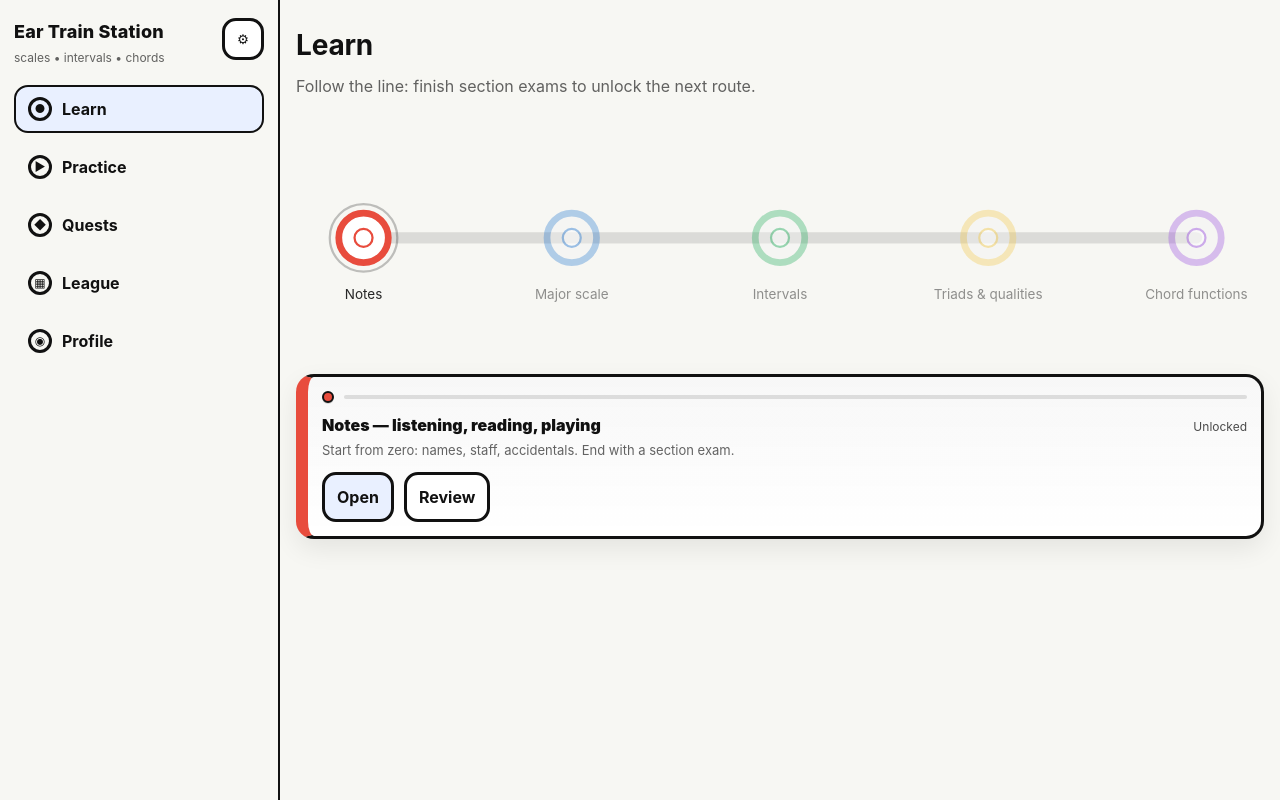
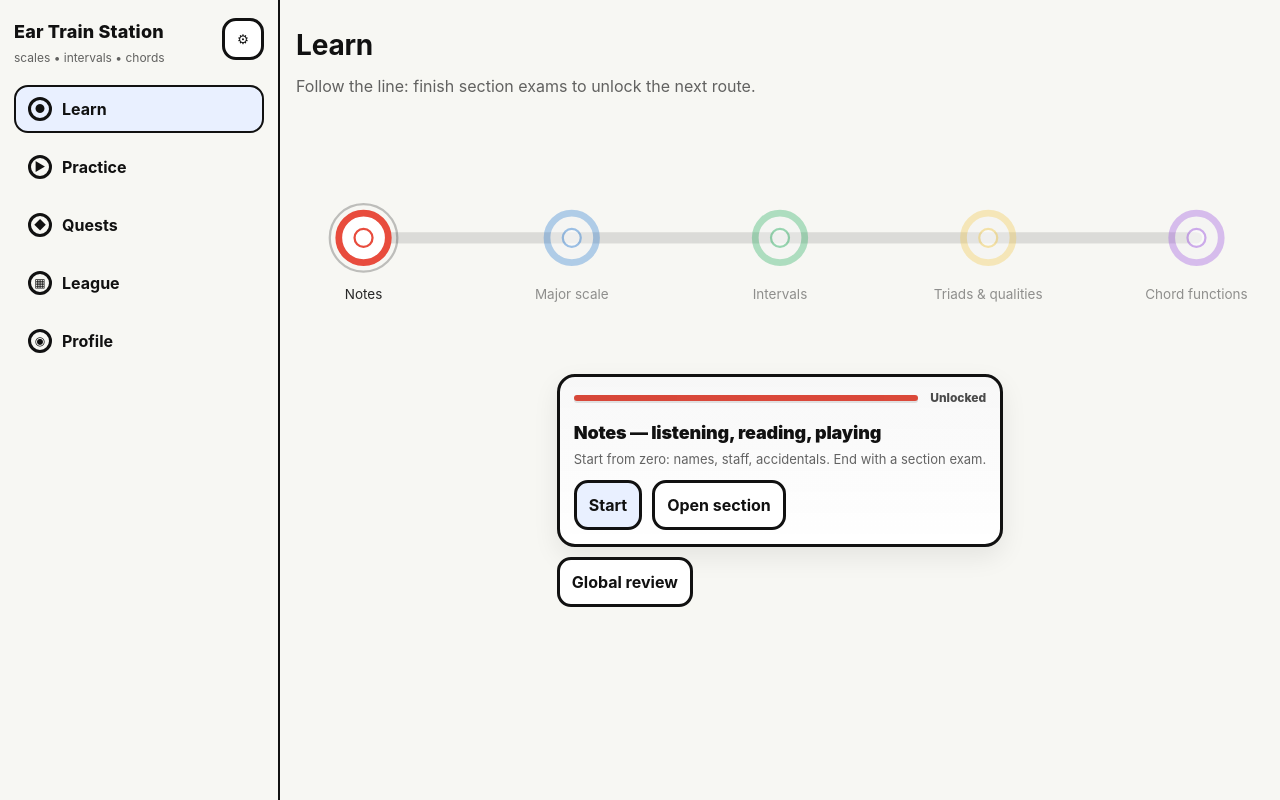
Before and after one commit to wpwcbc/ear-train-station, a React (Vite) app: page /learn in a window 1280 px wide. Built offline with nearby package versions, Linux system fonts and the light colour scheme.

Commit message:
Learn map: station-sign card + Start CTA

```diff
--- a/src/App.css
+++ b/src/App.css
@@ -342,47 +342,69 @@
 }
 
 .learnMapCard {
+  /* wrapper only (actual card look is StationSignCard) */
+  max-width: 980px;
+  margin: 0 auto;
+}
+
+.stationSign {
+  --sign-accent: var(--route-blue);
   border: 3px solid var(--ink);
   border-radius: 18px;
   background:
     linear-gradient(180deg, rgba(17, 17, 17, 0.03), rgba(17, 17, 17, 0.0)),
     var(--card);
   box-shadow: var(--shadow);
-  padding: 14px;
-  border-left-width: 12px;
+  overflow: hidden;
 }
 
-.learnMapCardRail {
+.stationSignTop {
   display: flex;
   align-items: center;
-  gap: 10px;
-  margin-bottom: 10px;
+  gap: 12px;
+  padding: 12px 14px 10px;
 }
 
-.learnMapCardDot {
-  width: 12px;
-  height: 12px;
+.stationSignLine {
+  height: 6px;
+  flex: 1;
   border-radius: 999px;
-  border: 2px solid var(--ink);
-  box-shadow: 0 1px 0 rgba(17, 17, 17, 0.15);
+  background:
+    linear-gradient(90deg, rgba(17, 17, 17, 0.08), rgba(17, 17, 17, 0.06)),
+    var(--sign-accent);
+  box-shadow: 0 2px 0 rgba(17, 17, 17, 0.10);
 }
 
-.learnMapCardRailLine {
-  height: 4px;
-  flex: 1;
-  border-radius: 999px;
-  background: rgba(17, 17, 17, 0.12);
+.stationSignStatus {
+  font-size: 12px;
+  font-weight: 800;
+  opacity: 0.75;
+  white-space: nowrap;
 }
 
-.learnMapCardTitle {
-  font-weight: 900;
-  font-size: 16px;
+.stationSignMain {
+  padding: 2px 14px 12px;
 }
 
-.learnMapCardBlurb {
-  margin-top: 4px;
+.stationSignTitle {
+  font-weight: 950;
+  font-size: 18px;
+  letter-spacing: -0.01em;
+}
+
+.stationSignSubtitle {
+  margin-top: 5px;
   color: var(--muted);
   font-size: 13px;
+  line-height: 1.35;
+}
+
+.stationSignActions {
+  padding: 0 14px 14px;
+  display: flex;
+  gap: 10px;
+  flex-wrap: wrap;
+  align-items: center;
 }
 
 .cardLink { text-decoration: none; }
--- a/src/buildInfo.ts
+++ b/src/buildInfo.ts
@@ -1,6 +1,6 @@
 // AUTO-GENERATED by scripts/gen-build-info.mjs
 export const BUILD_INFO = {
-  commit: "3287406",
-  committedAt: "2026-02-06T11:03:09+08:00",
-  builtAt: "2026-02-06T04:01:27.701Z",
+  commit: "d3cfeba",
+  committedAt: "2026-02-06T12:01:47+08:00",
+  builtAt: "2026-02-06T05:01:47.544Z",
 } as const;
--- a/src/components/LearnMap.tsx
+++ b/src/components/LearnMap.tsx
@@ -3,6 +3,8 @@ import { Link } from 'react-router-dom';
 import type { Progress } from '../lib/progress';
 import { SECTIONS, type SectionId } from '../lib/sections';
 import { isSectionComplete, isSectionUnlocked } from '../lib/sectionProgress';
+import { nextStationInSection } from '../lib/sectionStations';
+import { StationSignCard } from './StationSignCard';
 
 export function LearnMap({ progress }: { progress: Progress }) {
   const [selected, setSelected] = useState<SectionId>(SECTIONS[0].id);
@@ -85,34 +87,38 @@ export function LearnMap({ progress }: { progress: Progress }) {
         })}
       </svg>
 
-      <div className="learnMapCard" style={{ borderLeftColor: selectedSection.color }}>
-        <div className="learnMapCardRail" aria-hidden="true">
-          <span className="learnMapCardDot" style={{ background: selectedSection.color }} />
-          <span className="learnMapCardRailLine" />
-        </div>
+      <div className="learnMapCard">
+        <StationSignCard
+          accent={selectedSection.color}
+          title={selectedSection.title}
+          subtitle={selectedSection.blurb}
+          statusRight={
+            isSectionComplete(progress, selectedSection.id)
+              ? 'Completed'
+              : isSectionUnlocked(progress, selectedSection.id)
+                ? 'Unlocked'
+                : 'Locked'
+          }
+          actions={[
+            {
+              label: isSectionComplete(progress, selectedSection.id) ? 'Review' : 'Start',
+              variant: 'primary',
+              to: isSectionUnlocked(progress, selectedSection.id)
+                ? `/lesson/${nextStationInSection(progress, selectedSection.id)}`
+                : undefined,
+              disabled: !isSectionUnlocked(progress, selectedSection.id),
+            },
+            {
+              label: 'Open section',
+              to: isSectionUnlocked(progress, selectedSection.id) ? `/learn/section/${selectedSection.id}` : undefined,
+              disabled: !isSectionUnlocked(progress, selectedSection.id),
+            },
+          ]}
+        />
 
-        <div style={{ display: 'flex', justifyContent: 'space-between', gap: 12, alignItems: 'baseline' }}>
-          <div>
-            <div className="learnMapCardTitle">{selectedSection.title}</div>
-            <div className="learnMapCardBlurb">{selectedSection.blurb}</div>
-          </div>
-          <div style={{ fontSize: 12, opacity: 0.75, textAlign: 'right' }}>
-            {isSectionComplete(progress, selectedSection.id) ? 'Completed' : isSectionUnlocked(progress, selectedSection.id) ? 'Unlocked' : 'Locked'}
-          </div>
-        </div>
-
-        <div style={{ marginTop: 12, display: 'flex', gap: 10, flexWrap: 'wrap', alignItems: 'center' }}>
-          {isSectionUnlocked(progress, selectedSection.id) ? (
-            <Link className="btnPrimary" to={`/learn/section/${selectedSection.id}`}>
-              Open
-            </Link>
-          ) : (
-            <span className="btnPrimary" style={{ opacity: 0.55, cursor: 'not-allowed' }}>
-              Locked
-            </span>
-          )}
+        <div style={{ marginTop: 10, display: 'flex', gap: 10, flexWrap: 'wrap', alignItems: 'center' }}>
           <Link className="btn" to="/review">
-            Review
+            Global review
           </Link>
         </div>
       </div>
--- /dev/null
+++ b/src/components/StationSignCard.tsx
@@ -0,0 +1,54 @@
+import { Link } from 'react-router-dom';
+
+export type StationSignCardAction = {
+  label: string;
+  to?: string;
+  disabled?: boolean;
+  variant?: 'primary' | 'default';
+};
+
+export function StationSignCard(props: {
+  accent: string;
+  title: string;
+  subtitle?: string;
+  statusRight?: string;
+  actions?: StationSignCardAction[];
+}) {
+  const { accent, title, subtitle, statusRight, actions } = props;
+
+  return (
+    <div className="stationSign" style={{ ['--sign-accent' as any]: accent }}>
+      <div className="stationSignTop">
+        <div className="stationSignLine" aria-hidden="true" />
+        <div className="stationSignStatus" aria-label={statusRight ? `Status: ${statusRight}` : undefined}>
+          {statusRight}
+        </div>
+      </div>
+
+      <div className="stationSignMain">
+        <div className="stationSignTitle">{title}</div>
+        {subtitle ? <div className="stationSignSubtitle">{subtitle}</div> : null}
+      </div>
+
+      {actions?.length ? (
+        <div className="stationSignActions">
+          {actions.map((a) => {
+            const className = a.variant === 'primary' ? 'btnPrimary' : 'btn';
+            if (a.disabled || !a.to) {
+              return (
+                <span key={a.label} className={className} style={{ opacity: 0.55, cursor: 'not-allowed' }}>
+                  {a.label}
+                </span>
+              );
+            }
+            return (
+              <Link key={a.label} className={className} to={a.to}>
+                {a.label}
+              </Link>
+            );
+          })}
+        </div>
+      ) : null}
+    </div>
+  );
+}
--- a/src/lib/sectionStations.ts
+++ b/src/lib/sectionStations.ts
@@ -36,6 +36,15 @@ export function sectionStations(sectionId: SectionId): SectionStations {
   return SECTION_STATIONS[sectionId];
 }
 
+export function nextStationInSection(progress: Progress, sectionId: SectionId): StationId {
+  const { stationIds, examId } = sectionStations(sectionId);
+  for (const sid of stationIds) {
+    if (!progress.stationDone[sid]) return sid;
+  }
+  // All done → keep the CTA stable (send them to the “exam”/capstone station).
+  return examId;
+}
+
 export function sectionStationList(sectionId: SectionId): Station[] {
   const ids = new Set(sectionStations(sectionId).stationIds);
   return STATIONS.filter((s) => ids.has(s.id));
```
